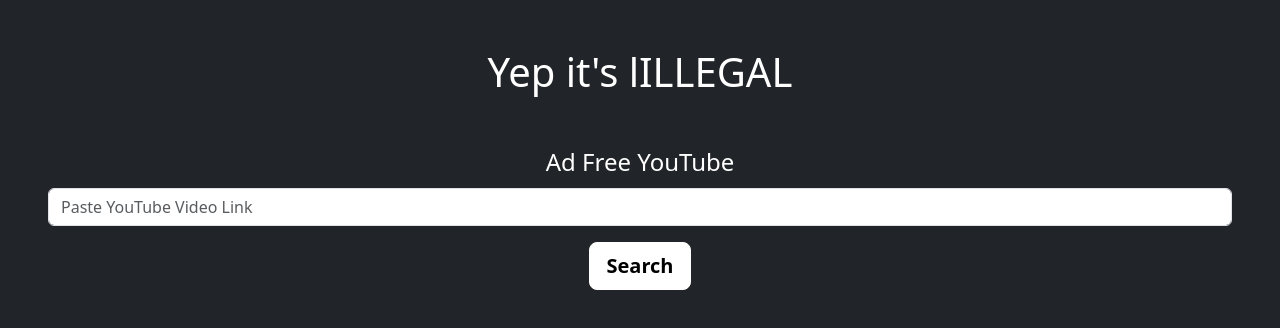
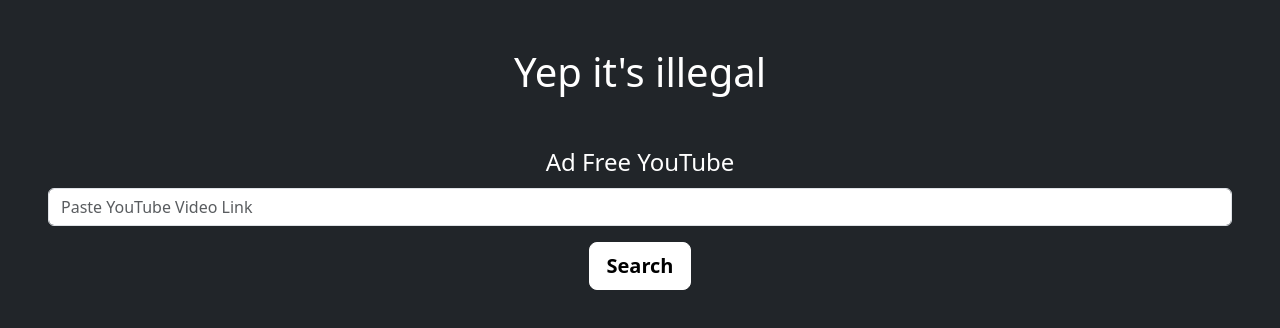
Before and after one commit to ankit-gujar1/swami, a plain HTML site: page index.html in a window 1280 px wide. Drawn offline with nearby package versions, Linux system fonts and the light colour scheme.

Commit message:
Update index.html

```diff
--- a/index.html
+++ b/index.html
@@ -11,7 +11,7 @@
 
 <body class="h-100 text-center text-bg-dark">
     <main class="px-5 ">
-        <h1 class="my-5">Yep it's lILLEGAL</h1>
+        <h1 class="my-5">Yep it's illegal</h1>
         <form id="searchForm">
             <!-- <label for="searchInput">Search YouTube:</label> -->
             <div class="mb-3">
```
